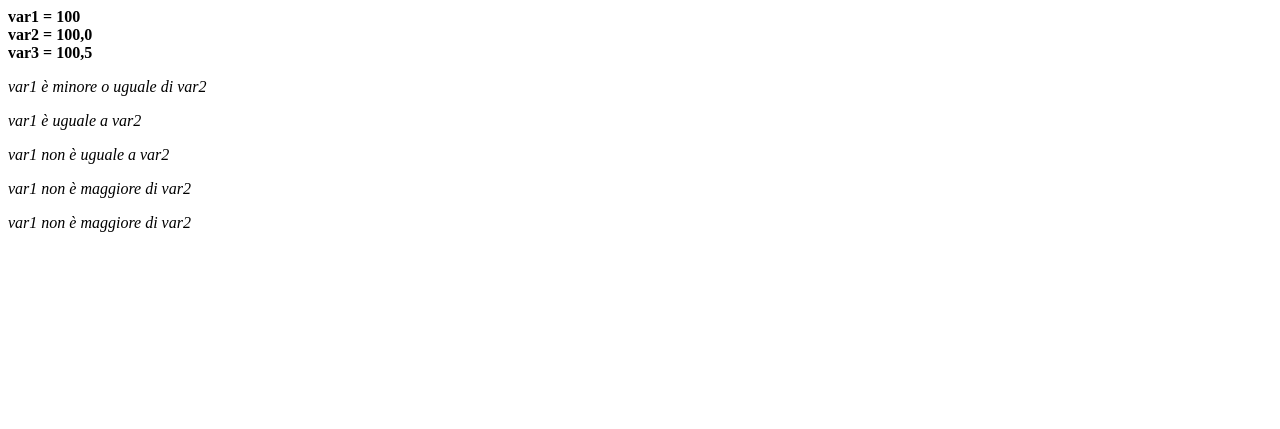
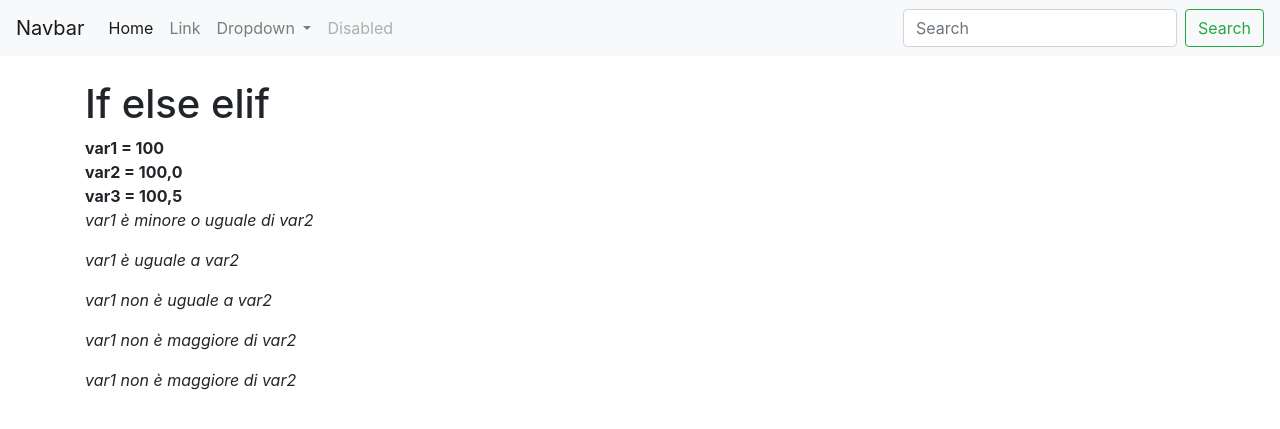
Before and after one commit to StefanoNicastro/primo_progetto, a Django app: page /seconda_app/if_else_elif in a window 1280 px wide. Shown: the top 429 px of the page. Run offline with Django 5.2, Linux system fonts and the light colour scheme.

Commit message:
passo12.5

```diff
--- a/seconda_app/templates/seconda_app/if_else_elif.html
+++ b/seconda_app/templates/seconda_app/if_else_elif.html
@@ -2,9 +2,14 @@
 <head>
     <meta charset="UTF-8">
     <meta name="viewport" content="width=device-width, initial-scale=1.0">
-    <title>Index Root</title>
+    <title>If else elif</title>
 </head>
 <body>
+
+    {% extends "base.html"%}
+    {%block title%} {{block.super}} | If else elif {%endblock title%}
+    {%block content%}
+    <h1>If else elif</h1>
 
     <b>var1 = {{ var1 }}</b> <br/>
     <b>var2 = {{ var2 }}</b> <br/>
@@ -49,5 +54,9 @@
     {% else %}
     <p><i>varl è uguale a var2 </i></p>
     {% endif %}
+
+    {%endblock content%}
+
+
 </body>
 </html>
--- /dev/null
+++ b/templates/base.html
@@ -0,0 +1,74 @@
+{% load static %}
+<!doctype html>
+<html lang="en">
+  <head>
+    <!-- Required meta tags -->
+    <meta charset="utf-8">
+    <meta name="viewport" content="width=device-width, initial-scale=1, shrink-to-fit=no">
+
+    <!-- Bootstrap CSS -->
+    <link rel="stylesheet" href="https://cdn.jsdelivr.net/npm/bootstrap@4.5.3/dist/css/bootstrap.min.css" integrity="sha384-TX8t27EcRE3e/ihU7zmQxVncDAy5uIKz4rEkgIXeMed4M0jlfIDPvg6uqKI2xXr2" crossorigin="anonymous">
+
+    <title>{% block title %} Primo progetto {% endblock title %}</title>
+
+    <!-- Optional JavaScript; choose one of the two! -->
+
+    <!-- Option 1: jQuery and Bootstrap Bundle (includes Popper) -->
+    <script src="https://code.jquery.com/jquery-3.5.1.slim.min.js" integrity="sha384-DfXdz2htPH0lsSSs5nCTpuj/zy4C+OGpamoFVy38MVBnE+IbbVYUew+OrCXaRkfj" crossorigin="anonymous"></script>
+    <script src="https://cdn.jsdelivr.net/npm/bootstrap@4.5.3/dist/js/bootstrap.bundle.min.js" integrity="sha384-ho+j7jyWK8fNQe+A12Hb8AhRq26LrZ/JpcUGGOn+Y7RsweNrtN/tE3MoK7ZeZDyx" crossorigin="anonymous"></script>
+
+    <!-- Option 2: jQuery, Popper.js, and Bootstrap JS
+    <script src="https://code.jquery.com/jquery-3.5.1.slim.min.js" integrity="sha384-DfXdz2htPH0lsSSs5nCTpuj/zy4C+OGpamoFVy38MVBnE+IbbVYUew+OrCXaRkfj" crossorigin="anonymous"></script>
+    <script src="https://cdn.jsdelivr.net/npm/popper.js@1.16.1/dist/umd/popper.min.js" integrity="sha384-9/reFTGAW83EW2RDu2S0VKaIzap3H66lZH81PoYlFhbGU+6BZp6G7niu735Sk7lN" crossorigin="anonymous"></script>
+    <script src="https://cdn.jsdelivr.net/npm/bootstrap@4.5.3/dist/js/bootstrap.min.js" integrity="sha384-w1Q4orYjBQndcko6MimVbzY0tgp4pWB4lZ7lr30WKz0vr/aWKhXdBNmNb5D92v7s" crossorigin="anonymous"></script>
+    -->
+
+  </head>
+  <body>
+    <nav class="navbar navbar-expand-lg navbar-light bg-light">
+    <a class="navbar-brand" href="#">Navbar</a>
+    <button class="navbar-toggler" type="button" data-toggle="collapse" data-target="#navbarSupportedContent" aria-controls="navbarSupportedContent" aria-expanded="false" aria-label="Toggle navigation">
+        <span class="navbar-toggler-icon"></span>
+    </button>
+
+    <div class="collapse navbar-collapse" id="navbarSupportedContent">
+        <ul class="navbar-nav mr-auto">
+        <li class="nav-item active">
+            <a class="nav-link" href="#">Home <span class="sr-only">(current)</span></a>
+        </li>
+        <li class="nav-item">
+            <a class="nav-link" href="#">Link</a>
+        </li>
+        <li class="nav-item dropdown">
+            <a class="nav-link dropdown-toggle" href="#" id="navbarDropdown" role="button" data-toggle="dropdown" aria-haspopup="true" aria-expanded="false">
+            Dropdown
+            </a>
+            <div class="dropdown-menu" aria-labelledby="navbarDropdown">
+            <a class="dropdown-item" href="#">Action</a>
+            <a class="dropdown-item" href="#">Another action</a>
+            <div class="dropdown-divider"></div>
+            <a class="dropdown-item" href="#">Something else here</a>
+            </div>
+        </li>
+        <li class="nav-item">
+            <a class="nav-link disabled" href="#" tabindex="-1" aria-disabled="true">Disabled</a>
+        </li>
+        </ul>
+        <form class="form-inline my-2 my-lg-0">
+        <input class="form-control mr-sm-2" type="search" placeholder="Search" aria-label="Search">
+        <button class="btn btn-outline-success my-2 my-sm-0" type="submit">Search</button>
+        </form>
+    </div>
+    </nav>
+
+    <div class="container my-4">
+        <!-- servirà per inserire i contenuti della pagina -->
+        {%block content%}
+        {%endblock content%}
+        <!-- servirà per inserire il codice javascript -->
+        {%block script%}
+        {%endblock script%}
+    </div>
+
+  </body>
+</html>
```
